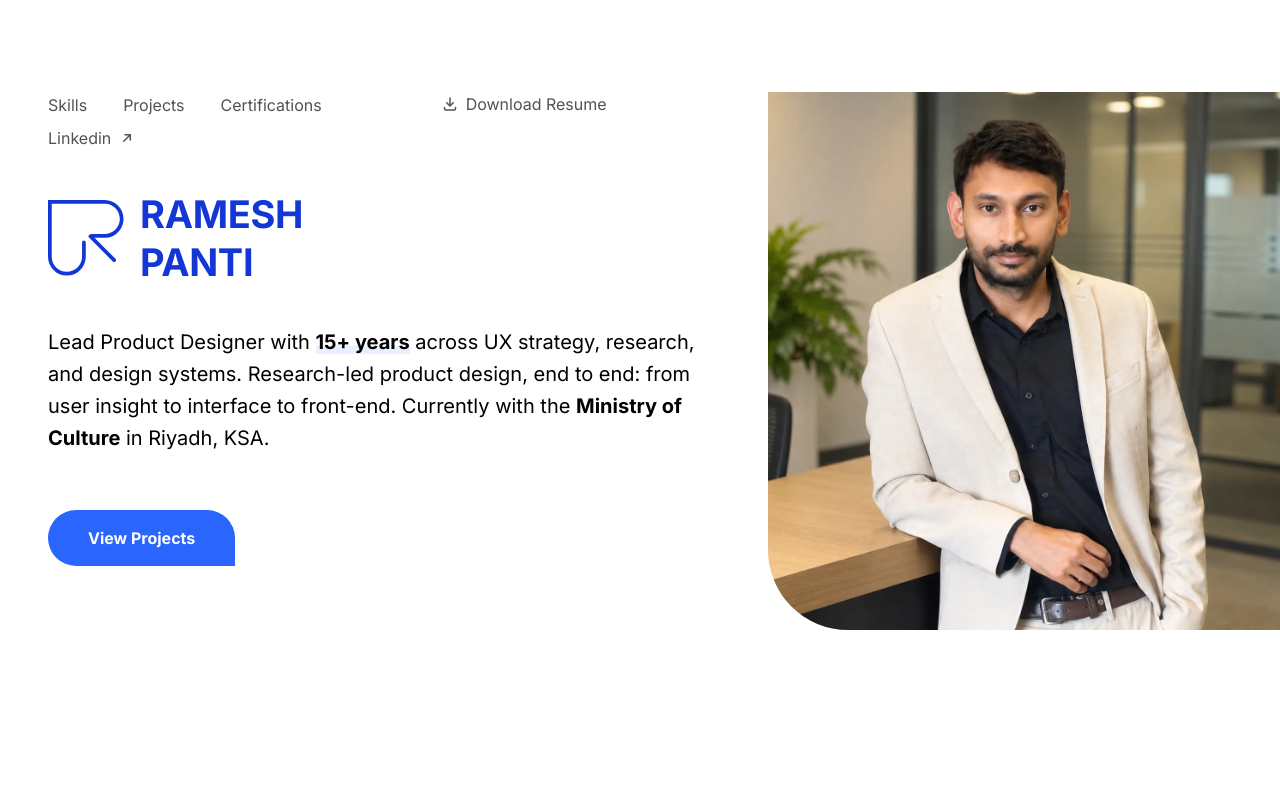
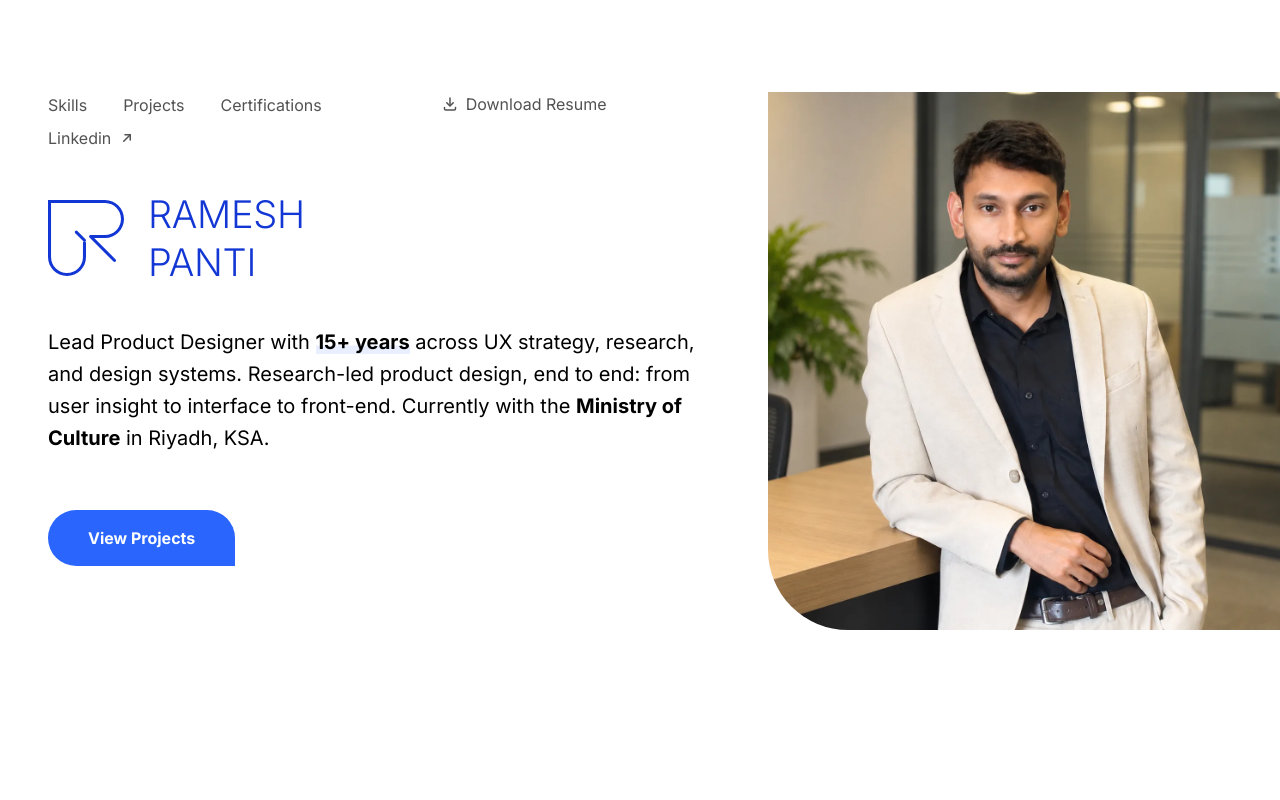
Before and after one commit to superintel04/kipe, a React (Vite) app: page / in a window 1280 px wide. Shown: the top 800 px of the page. Built offline with nearby package versions, Linux system fonts and the light colour scheme.

Commit message:
Update the logo mark and set the wordmark in Light

```diff
--- a/index.html
+++ b/index.html
@@ -19,7 +19,7 @@
     <link rel="preconnect" href="https://fonts.googleapis.com" />
     <link rel="preconnect" href="https://fonts.gstatic.com" crossorigin />
     <link
-      href="https://fonts.googleapis.com/css2?family=IBM+Plex+Sans+Arabic:wght@300;400;500;700&family=Inter:wght@400;500;700;800&display=swap"
+      href="https://fonts.googleapis.com/css2?family=IBM+Plex+Sans+Arabic:wght@300;400;500;700&family=Inter:wght@300;400;500;700;800&display=swap"
       rel="stylesheet"
     />
   </head>
--- a/src/components/Hero.tsx
+++ b/src/components/Hero.tsx
@@ -55,9 +55,9 @@ export default function Hero() {
             on the name's own words, so Arabic breaks in the right place and
             `uppercase` is simply a no-op there. */}
         <Reveal delay={60}>
-          <h1 className="mt-10 flex items-center gap-4 text-brand-mark">
+          <h1 className="mt-10 flex items-center gap-6 text-brand-mark">
             <Logo className="size-[76px] shrink-0" />
-            <span className="text-[38px] leading-[48px] font-bold uppercase">
+            <span className="text-[38px] leading-[48px] font-light uppercase">
               {profile.name.split(' ').map((word) => (
                 <span key={word} className="block">
                   {word}
--- a/src/components/Logo.tsx
+++ b/src/components/Logo.tsx
@@ -1,8 +1,12 @@
 /**
- * The Kipe mark (Figma node 960:1335) — the exported vector, inlined so it
- * draws in `currentColor` rather than carrying its own fill. That keeps the
- * mark and the wordmark beside it the same colour by construction, from one
- * declaration on their shared parent.
+ * The R mark (Figma file "R Logo", nodes 8:148 and 40:283) — the exported
+ * vector, inlined so it draws in `currentColor` rather than carrying its own
+ * fill. That keeps the mark and the wordmark beside it the same colour by
+ * construction, from one declaration on their shared parent.
+ *
+ * The mark is two nodes in the source: the outlined R and the short diagonal
+ * inside its bowl. They are composed here on the R's own 100×100 box, with
+ * the diagonal translated to the offset it sits at in the design.
  *
  * Decorative: the wordmark next to it is real text, so the name is already in
  * the accessibility tree and this would only repeat it.
@@ -10,15 +14,26 @@
 export default function Logo({ className = '' }: { className?: string }) {
   return (
     <svg
-      viewBox="0 0 76 76"
+      viewBox="0 0 100 100"
       fill="none"
       aria-hidden="true"
       className={className}
     >
       <path
-        d="M56.667 0C67.099 1.74665e-05 75.5557 8.4576 75.5557 18.8896C75.5552 29.3213 67.0987 37.7783 56.667 37.7783H46.4521L67.4775 58.8037C68.2055 59.532 68.2057 60.7123 67.4775 61.4404C66.7494 62.1684 65.569 62.1684 64.8408 61.4404L41.0195 37.6191C40.2913 36.891 40.2915 35.7107 41.0195 34.9824C41.3849 34.6171 41.864 34.4343 42.3428 34.4355V34.0488H56.667C64.9079 34.0488 71.6131 27.4722 71.8213 19.2812L71.8262 18.8896C71.8262 10.6481 65.2496 3.94212 57.0586 3.73438L56.667 3.72949H3.72949V56.667C3.72974 65.0389 10.5166 71.826 18.8887 71.8262C27.1301 71.8262 33.836 65.2495 34.0439 57.0586L34.0488 56.667V42.3857H34.0674C34.0673 42.3773 34.0664 42.3688 34.0664 42.3604C34.0664 41.3356 34.8971 40.4922 35.9219 40.4922C36.9466 40.4922 37.7773 41.3356 37.7773 42.3604C37.7773 42.3688 37.7765 42.3773 37.7764 42.3857H37.7783V56.667C37.7781 67.0989 29.3206 75.5557 18.8887 75.5557C8.45687 75.5555 0.000248777 67.0988 0 56.667V0H56.667Z"
+        d="M75.001 0C88.8078 0.000263885 100.001 11.1931 100.001 25C100.001 38.8068 88.8078 49.9997 75.001 50H60.8281L88.9873 78.1592C89.7678 78.9403 89.7682 80.2064 88.9873 80.9873C88.2064 81.7682 86.9403 81.7678 86.1592 80.9873L54.6309 49.459C53.8498 48.6779 53.8498 47.4119 54.6309 46.6309C55.021 46.2408 55.5318 46.0454 56.043 46.0449V46H75.001C86.4175 45.9997 95.7065 36.8892 95.9941 25.542L96.001 25C96.0009 13.5836 86.8903 4.29456 75.543 4.00684L75.001 4H4V75C4.00013 86.5976 13.4031 95.9998 25.001 96C36.4175 95.9997 45.7065 86.8892 45.9941 75.542L46.001 75V56.0986H46.0059C46.0558 55.0385 46.9285 54.1943 48.001 54.1943C49.0735 54.1943 49.9462 55.0385 49.9961 56.0986H50.001V75C50.0008 88.8068 38.8078 99.9997 25.001 100C11.1941 99.9998 0.000131948 88.8069 0 75V0H75.001Z"
         fill="currentColor"
       />
+      <g transform="translate(35.24,40.22)">
+        <line
+          x1="12.7353"
+          y1="12.7352"
+          x2="2.00012"
+          y2="2"
+          stroke="currentColor"
+          strokeWidth="4"
+          strokeLinecap="round"
+        />
+      </g>
     </svg>
   )
 }
```
